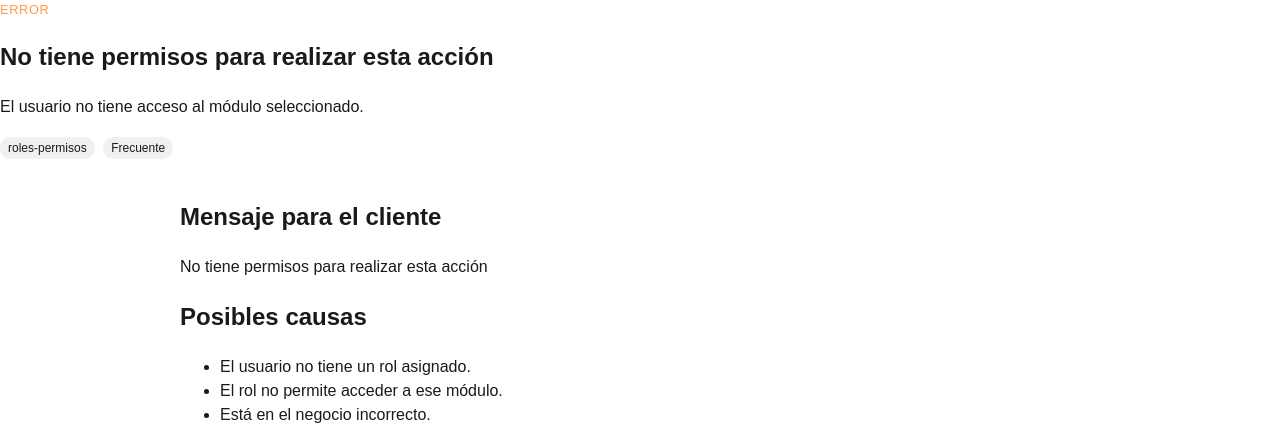
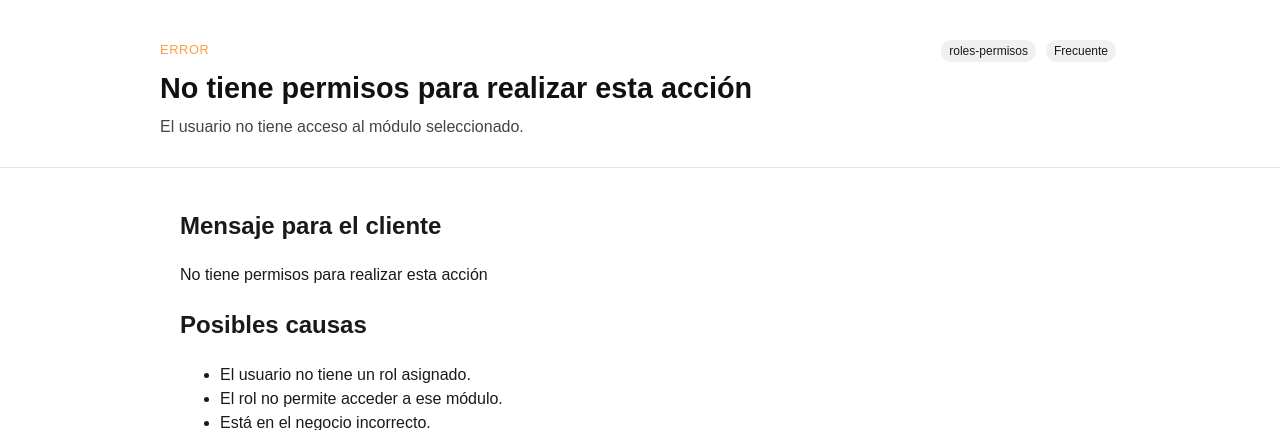
Before and after one commit to olls-san/tecopos-helpcenter, a FastAPI app: page /errors/1 in a window 1280 px wide. Shown: the part 42-472 px from the top of the page. Run offline with FastAPI, Linux system fonts and the light colour scheme; data comes from the database, SQL or seed files in the repository; some libraries are stand-ins or nearby versions.

Commit message:
change errordetail viwed

```diff
--- a/static/style.css
+++ b/static/style.css
@@ -674,3 +674,40 @@ footer {
 .admin-form button[type="submit"]:hover {
   background: #ffb36b !important;
 }
+
+/* ===== HEADER LIMPIO PARA DETALLE DE ERROR ===== */
+
+.error-header-clean {
+  background: #ffffff;
+  padding: 40px 20px 28px;
+  border-bottom: 1px solid #e5e5e5;
+}
+
+.error-header-main {
+  max-width: 960px;
+  margin: 0 auto;
+  display: flex;
+  align-items: flex-start;
+  justify-content: space-between;
+  gap: 24px;
+}
+
+.error-title {
+  margin: 8px 0 4px;
+  font-size: 1.8rem;
+  font-weight: 700;
+  color: #111111;
+}
+
+.error-subtitle {
+  margin: 0;
+  font-size: 1rem;
+  color: #444444;
+}
+
+.detail-tags {
+  display: flex;
+  flex-wrap: wrap;
+  gap: 6px;
+  justify-content: flex-end;
+}
```
